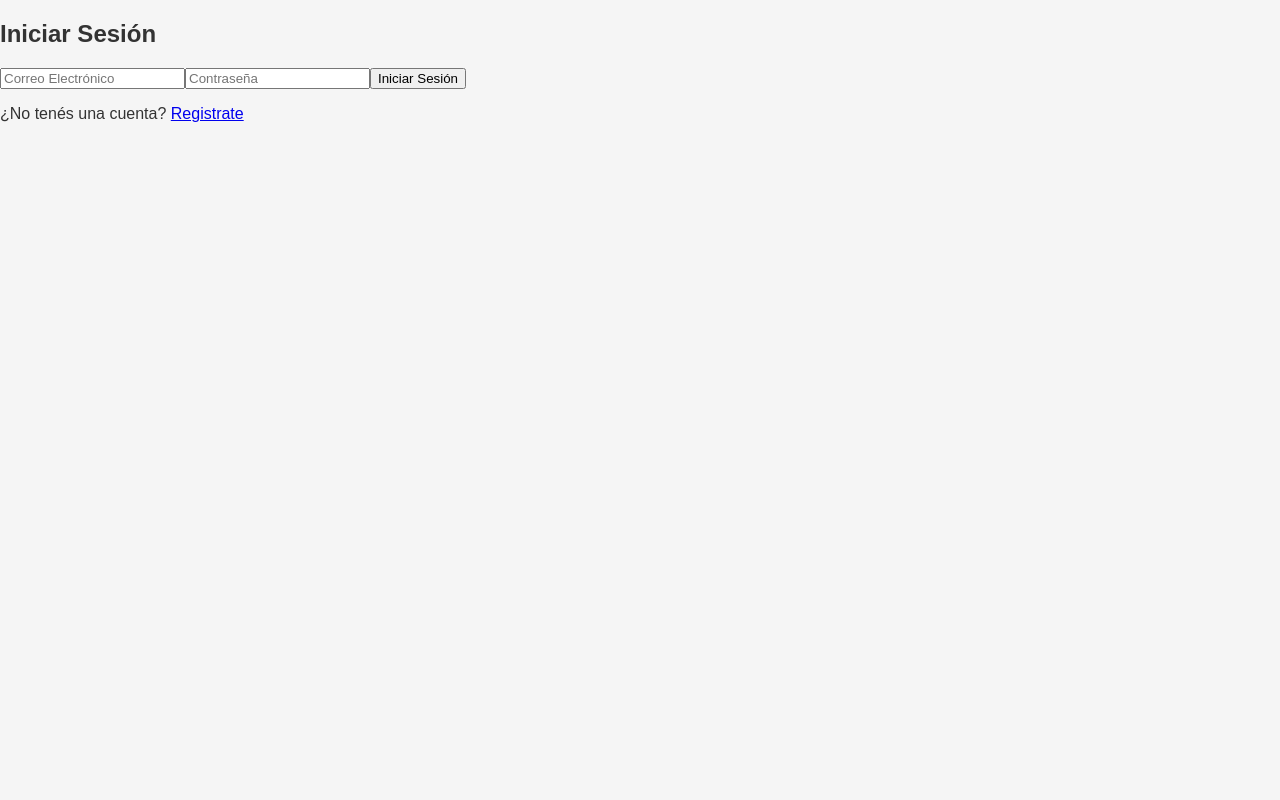
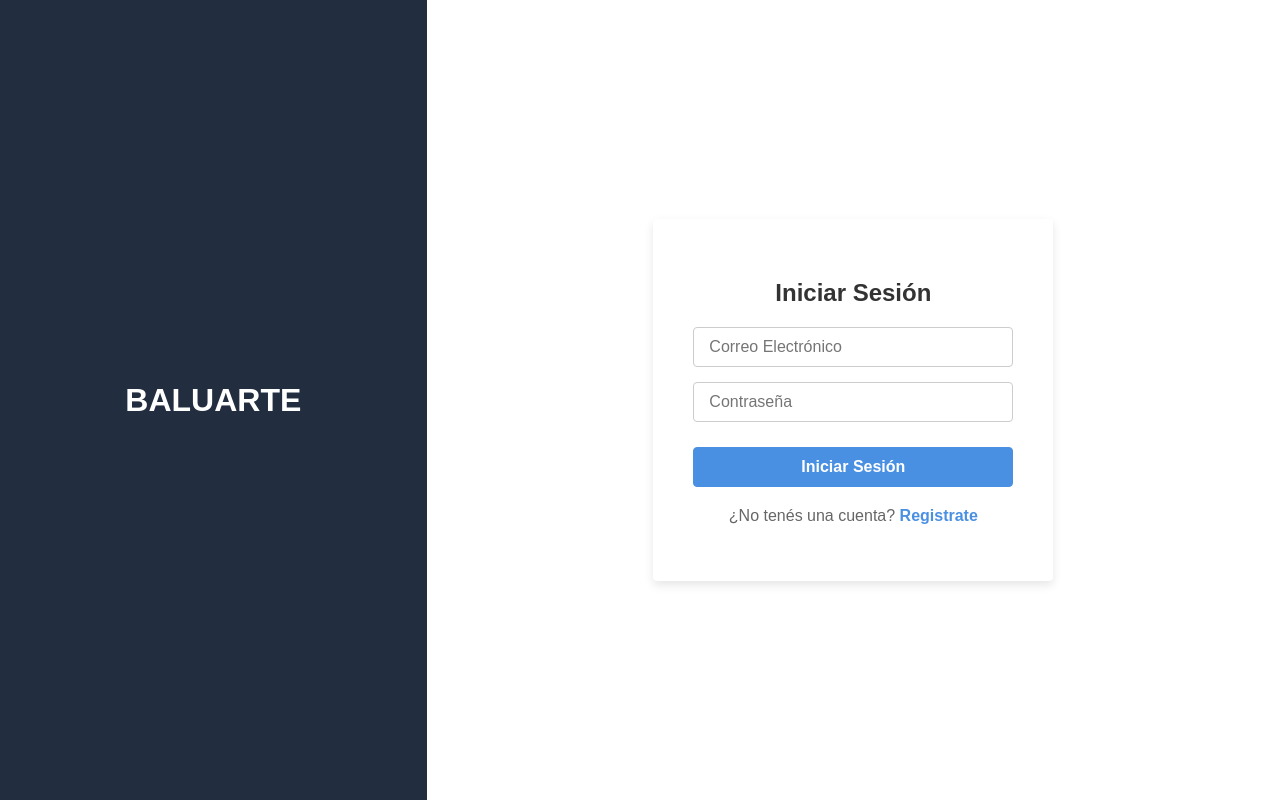
Before and after one commit to ACondori95/baluarte, a React (Create React App) app in the folder client/: page /login in a window 1280 px wide. Built offline with nearby package versions, Linux system fonts and the light colour scheme; no server answers; what @mercadopago/sdk-react would draw is missing.

Commit message:
fix(styles): Corregir error 'composes' e implementar estilos de Login/Register

```diff
--- /dev/null
+++ b/client/src/pages/AuthPage.module.css
@@ -0,0 +1,86 @@
+/* --- LAYOUT DE PANTALLA COMPLETA Y FONDO DIVIDIDO --- */
+.authPage {
+  display: grid;
+  /* Creamos dos columnas: 1/3 para el color de marca, 2/3 para el contenido */
+  grid-template-columns: 1fr 2fr;
+  height: 100vh;
+  overflow: hidden; /* Asegura que no haya barras de desplazamiento */
+}
+
+/* Columna de Marca */
+.brandColumn {
+  background-color: var(
+    --color-primary-dark
+  ); /* El color oscuro de tu Sidebar */
+  display: flex;
+  justify-content: center;
+  align-items: center;
+  color: var(--color-text-light);
+  /* Podés añadir una imagen o un eslogan aquí */
+  font-size: 2rem;
+  font-weight: 700;
+  padding: 20px;
+}
+
+/* Columna de Contenido */
+.contentColumn {
+  background-color: var(--color-content-card); /* Blanco */
+  display: flex;
+  justify-content: center; /* Centrar horizontalmente */
+  align-items: center; /* Centrar verticalmente */
+  padding: 40px;
+}
+
+/* --- CONTENEDOR DEL FORMULARIO --- */
+.authContainer {
+  width: 100%;
+  max-width: 400px; /* Ancho máximo del formulario */
+  padding: 40px;
+  border-radius: var(--input-border-radius);
+  box-shadow: 0 4px 10px rgba(0, 0, 0, 0.1); /* Sombra suave para que destaque */
+  text-align: center;
+}
+
+/* --- ESTILOS DE FORMULARIOS E INPUTS --- */
+.authContainer form {
+  display: flex;
+  flex-direction: column;
+  gap: 15px; /* Espacio entre inputs */
+  margin-bottom: 20px;
+}
+
+.authContainer input {
+  padding: var(--input-padding); /* Usamos la variable global */
+  border: 1px solid var(--input-border-color);
+  border-radius: var(--input-border-radius);
+  font-size: var(--font-size-base);
+  width: 100%;
+  transition: border-color 0.2s;
+}
+
+.authContainer input:focus {
+  border-color: var(--color-brand-blue); /* Resaltar con azul al enfocar */
+  outline: none;
+}
+
+/* Enlace a Register/Login */
+.authContainer p {
+  font-size: var(--font-size-base);
+  color: var(--color-text-secondary);
+}
+
+.authContainer p a {
+  color: var(--color-brand-blue);
+  text-decoration: none;
+  font-weight: 600;
+}
+
+/* Mensajes de Error */
+.errorMessage {
+  color: var(--color-danger);
+  background-color: #f8d7da; /* Fondo rojo claro para errores */
+  border: 1px solid #f5c6cb;
+  padding: 10px;
+  border-radius: var(--input-border-radius);
+  margin-bottom: 15px;
+}
--- a/client/src/pages/LoginPage.js
+++ b/client/src/pages/LoginPage.js
@@ -1,6 +1,7 @@
 import {useEffect, useState} from "react";
 import {Link, useNavigate} from "react-router-dom";
 import {useAuth} from "../auth/AuthContext";
+import styles from "./AuthPage.module.css";
 
 const LoginPage = () => {
   const [email, setEmail] = useState("");
@@ -35,7 +36,14 @@ const LoginPage = () => {
   };
 
   return (
-    <div className='auth-container'>
+    <div className={styles.authPage}>
+      {/* Columna de Marca */}
+      <div className={styles.brandColumn}>BALUARTE</div>
+
+      {/* Columna de Contenido */}
+      <div className={styles.contentColumn}>
+        {/* Contenedor del Formulario */}
+        <div className={styles.authContainer}>
           <h2>Iniciar Sesión</h2>
           {message && <p className='error-message'>{message}</p>}
 
@@ -54,7 +62,11 @@ const LoginPage = () => {
               onChange={(e) => setPassword(e.target.value)}
               required
             />
-        <button type='submit' disabled={loading}>
+            <button
+              type='submit'
+              disabled={loading}
+              className='btn btnPrimary'
+              style={{width: "100%", marginTop: "10px"}}>
               {loading ? "Accediendo..." : "Iniciar Sesión"}
             </button>
           </form>
@@ -63,6 +75,8 @@ const LoginPage = () => {
             ¿No tenés una cuenta? <Link to='/register'>Registrate</Link>
           </p>
         </div>
+      </div>
+    </div>
   );
 };
 
--- a/client/src/pages/RegisterPage.js
+++ b/client/src/pages/RegisterPage.js
@@ -1,6 +1,7 @@
 import {useEffect, useState} from "react";
 import {Link, useNavigate} from "react-router-dom";
 import {useAuth} from "../auth/AuthContext";
+import styles from "./AuthPage.module.css";
 
 const RegisterPage = () => {
   const [username, setUsername] = useState("");
@@ -36,9 +37,16 @@ const RegisterPage = () => {
   };
 
   return (
-    <div className='auth-container'>
+    <div className={styles.authPage}>
+      {/* Columna de Marca */}
+      <div className={styles.brandColumn}>BALUARTE</div>
+
+      {/* Columna de Contenido */}
+      <div className={styles.contentColumn}>
+        {/* Contenedor de Formulario */}
+        <div className={styles.authContainer}>
           <h2>Crear Cuenta Baluarte</h2>
-      {message && <p className='error-message'>{message}</p>}
+          {message && <p className={styles.errorMessage}>{message}</p>}
 
           <form onSubmit={submitHandler}>
             <input
@@ -62,7 +70,11 @@ const RegisterPage = () => {
               onChange={(e) => setPassword(e.target.value)}
               required
             />
-        <button type='submit' disabled={loading}>
+            <button
+              type='submit'
+              disabled={loading}
+              className='btn btnPrimary'
+              style={{width: "100%", marginTop: "10px"}}>
               {loading ? "Registrando..." : "Registrarse"}
             </button>
           </form>
@@ -71,6 +83,8 @@ const RegisterPage = () => {
             ¿Ya tenés una cuenta? <Link to='/login'>Iniciar Sesión</Link>
           </p>
         </div>
+      </div>
+    </div>
   );
 };
 
```
Lines whose indentation alone changed are shown as unchanged.
